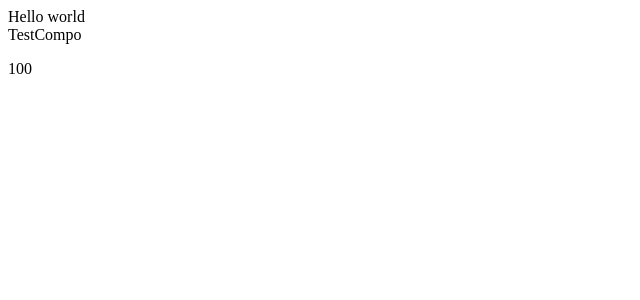
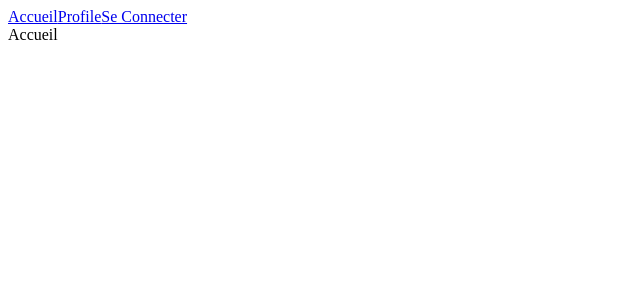
Before and after one commit to Alin1233/project-sortir, a React (Vite) app in the folder project-sortir-frontend/: page / in a window 1280 px wide. Shown: the top 300 px of the page, without its empty margins (0-640 px from the left). Built offline with nearby package versions, Linux system fonts and the light colour scheme.

Commit message:
système de routage

```diff
--- a/project-sortir-frontend/package.json
+++ b/project-sortir-frontend/package.json
@@ -10,6 +10,7 @@
     "preview": "vite preview"
   },
   "dependencies": {
+    "axios": "^1.6.7",
     "react": "^18.2.0",
     "react-dom": "^18.2.0",
     "react-router-dom": "^6.22.3"
--- a/project-sortir-frontend/src/App.jsx
+++ b/project-sortir-frontend/src/App.jsx
@@ -1,14 +1,28 @@
-import TestCompo from "./components/TestCompo"
+import {
+  BrowserRouter as Router,
+  Routes, Route, Link
+} from 'react-router-dom'
+import Accueil from './pages/Accueil'
+import Profile from './pages/Profile'
+import SeConnecter from './pages/SeConnecter'
 
 function App() {
 
 
     return (
       <>
+      <Router>
           <div>
-        Hello world
+            <Link  to="/">Accueil</Link>
+            <Link  to="/profile">Profile</Link>
+            <Link  to="/connecter">Se Connecter</Link>
           </div>
-      <TestCompo/>
+          <Routes>
+            <Route path="/" element={<Accueil />} />
+            <Route path="/profile" element={<Profile />} />
+            <Route path="/connecter" element={<SeConnecter />} />
+          </Routes>
+        </Router>
       </>
     )
 }
```
Also changed, not shown: 1 other file (tests, documents, lock files or other folders). Lines whose indentation alone changed are shown as unchanged.
